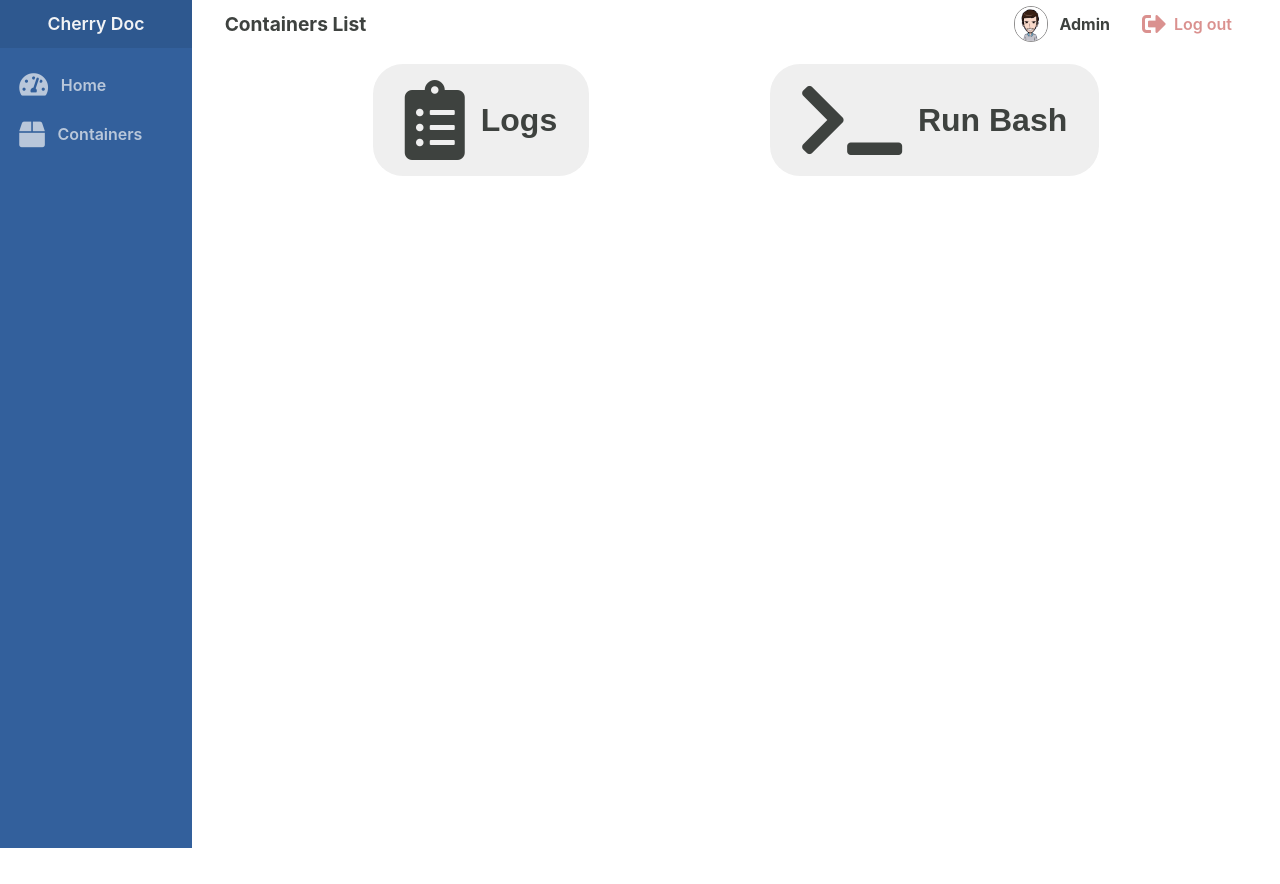
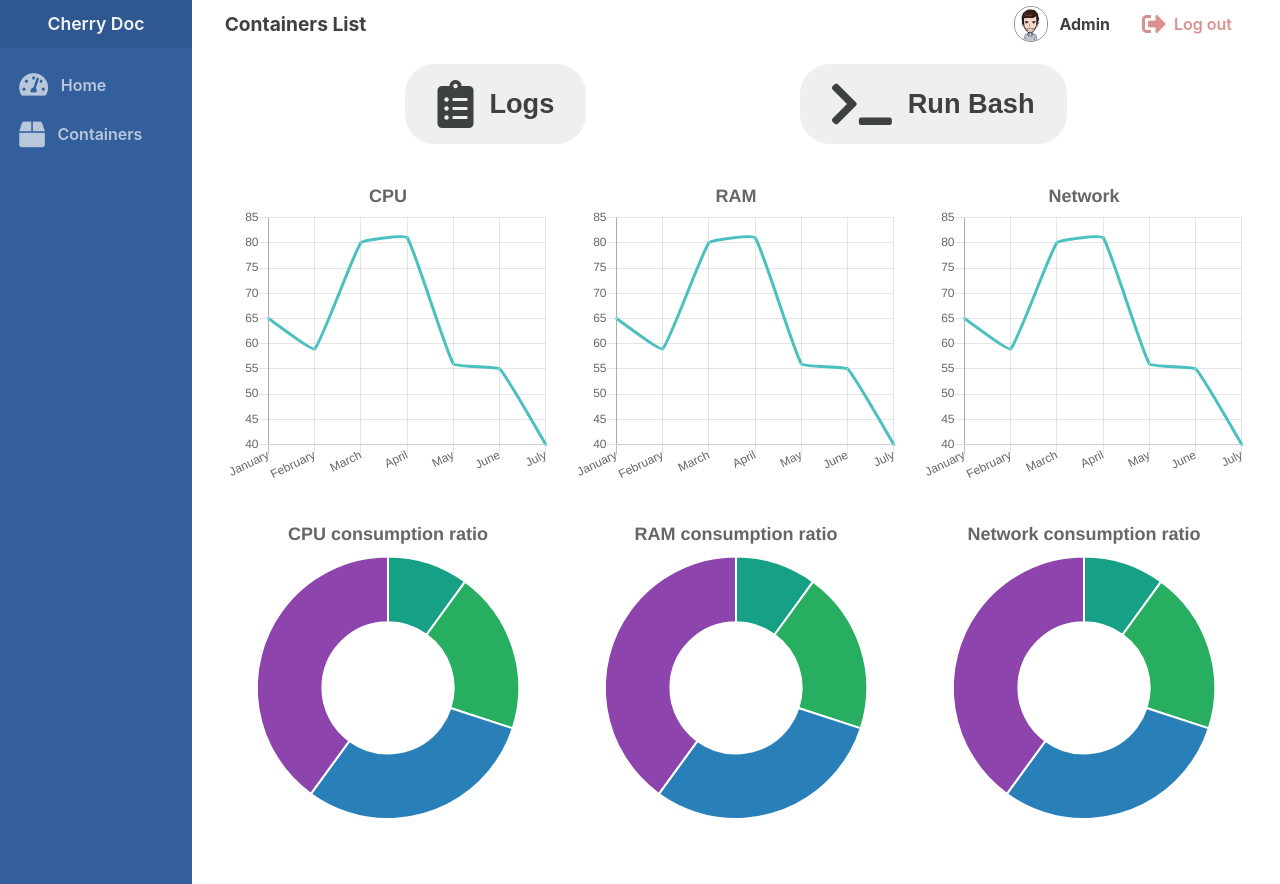
Before and after one commit to CherryDock/CherryDock, a React (Create React App) app: page /container-details/1 in a window 1280 px wide. Before the commit the page ends 848 px from the top, so only its background shows below. Built offline with nearby package versions, Linux system fonts and the light colour scheme.

Commit message:
#12 #15 #16 #18 - Add action buttons and charts in the ContainerDetail component

```diff
--- a/package.json
+++ b/package.json
@@ -12,9 +12,11 @@
     "@types/react": "^16.9.34",
     "@types/react-dom": "^16.9.7",
     "@types/react-router-dom": "^5.1.5",
+    "chart.js": "^2.9.3",
     "classnames": "^2.2.6",
     "node-sass": "^4.14.1",
     "react": "^16.13.1",
+    "react-chartjs-2": "^2.9.0",
     "react-dom": "^16.13.1",
     "react-router-dom": "^5.1.2",
     "react-scripts": "3.4.1",
--- /dev/null
+++ b/src/components/Charts/LinePlot/LinePlot.tsx
@@ -0,0 +1,64 @@
+import React from 'react';
+import { Line } from 'react-chartjs-2';
+
+interface LinePlotProps {
+    heightScreenRatio: number;
+    data: number[];
+    title: string;
+}
+
+function LinePlot({ heightScreenRatio, data, title }: LinePlotProps) {
+
+    const screenHeight = window.innerHeight;
+    const PlotHeight = screenHeight * heightScreenRatio;
+
+    const optionConf = {
+        legend: {
+            display: false
+        },
+        title: {
+            display: true,
+            text: title,
+            fontSize: 18
+        }
+    }
+
+    const dataConf = {
+        labels: ['January', 'February', 'March', 'April', 'May', 'June', 'July'],
+        datasets: [
+            {
+                label: 'My First dataset',
+                fill: false,
+                lineTension: 0.1,
+                backgroundColor: 'rgba(75,192,192,0.4)',
+                borderColor: 'rgba(75,192,192,1)',
+                borderCapStyle: 'butt',
+                borderDash: [],
+                borderDashOffset: 0.0,
+                borderJoinStyle: 'miter',
+                pointBorderColor: 'rgba(75,192,192,1)',
+                pointBackgroundColor: '#fff',
+                pointBorderWidth: 1,
+                pointHoverRadius: 5,
+                pointHoverBackgroundColor: 'rgba(75,192,192,1)',
+                pointHoverBorderColor: 'rgba(220,220,220,1)',
+                pointHoverBorderWidth: 2,
+                pointRadius: 1,
+                pointHitRadius: 10,
+                data: data
+            }
+        ]
+    };
+
+    return (
+        <div>
+            <Line
+                data={dataConf}
+                height={PlotHeight}
+                options={optionConf}
+            />
+        </div>
+    )
+}
+
+export default LinePlot
--- /dev/null
+++ b/src/components/Charts/RatioPlot/RatioPlot.tsx
@@ -0,0 +1,63 @@
+import React from 'react';
+import { Doughnut } from 'react-chartjs-2';
+
+interface RatioPlotData {
+    id: number;
+    label: string;
+    value: number;
+}
+
+interface RatioPlotProps {
+    data: RatioPlotData[];
+    heightScreenRatio: number;
+    title: string;
+}
+
+const colorsPaletteHover = ['#1abc9c', '#2ecc71', '#3498db', '#9b59b6', '#f1c40f', '#e67e22', '#e74c3c', '#34495e'];
+const colorsPalette = ['#16a085', '#27ae60', '#2980b9', '#8e44ad', '#f39c12', '#d35400', '#c0392b', '#2c3e50']
+
+function LinePlot({ heightScreenRatio, data, title }: RatioPlotProps) {
+
+    const screenHeight = window.innerHeight;
+    const PlotHeight = screenHeight * heightScreenRatio;
+
+    const numOfSlices = data.length;
+
+    const colors = colorsPalette.slice(0, numOfSlices);
+    const colorsHover = colorsPaletteHover.slice(0, numOfSlices);
+    const values = data.map(item => item.value);
+    const labels = data.map(item => item.label);
+
+    const dataConf = {
+        labels: labels,
+        datasets: [{
+            data: values,
+            backgroundColor: colors,
+            hoverBackgroundColor: colorsHover
+        }]
+    }
+
+    const optionConf = {
+        legend: {
+            display: false
+        },
+        title: {
+            display: true,
+            text: title,
+            fontSize: 18
+        }
+    }
+
+
+    return (
+        <div>
+            <Doughnut
+                data={dataConf}
+                height={PlotHeight}
+                options={optionConf}
+            />
+        </div>
+    )
+}
+
+export default LinePlot
--- a/src/components/ContainerDetails/ActionButtons/action-buttons.module.scss
+++ b/src/components/ContainerDetails/ActionButtons/action-buttons.module.scss
@@ -19,14 +19,14 @@ $button-color: #3e423f;
       }
 
     .actionLabel {
-      font-size: 2rem;
+      font-size: 1.7rem;
       margin-left: 1rem;
       color: $button-color;
       font-weight: 600;
     }
 
     .actionIcon {
-      font-size: 5rem;
+      font-size: 3rem;
       color: $button-color;
     }
   }
--- a/src/components/SideBar/side-bar.module.scss
+++ b/src/components/SideBar/side-bar.module.scss
@@ -3,7 +3,8 @@ $sidebar-background-color-light: #33609c;
 $primary-text-color: #f2f3f5;
 
 .container {
-  height: 100vh;
+  background-color: $sidebar-background-color-light;
+  height: 100%;
 
   .appName {
     background-color: $sidebar-background-color;
@@ -21,8 +22,6 @@ $primary-text-color: #f2f3f5;
     }
   }
   .links {
-    background-color: $sidebar-background-color-light;
-    height: 100vh;
     margin: 0;
     padding: 0;
 
--- a/src/navigation/app-routing.module.scss
+++ b/src/navigation/app-routing.module.scss
@@ -4,6 +4,7 @@
 
 .sidebar {
     width: 15%;
+    min-height: 100%;
 
     @media only screen and (max-width: 1050px) {
         width: 20%;
--- a/src/screens/ContainerDetails/ContainerDetails.tsx
+++ b/src/screens/ContainerDetails/ContainerDetails.tsx
@@ -2,14 +2,37 @@ import React, { useState, useEffect } from 'react';
 import style from './container-details.module.scss';
 import { useParams } from "react-router-dom";
 import ActionButtons from '../../components/ContainerDetails/ActionButtons/ActionButtons';
+import LinePlot from '../../components/Charts/LinePlot/LinePlot';
+import RatioPlot from '../../components/Charts/RatioPlot/RatioPlot';
+import { lineDummyData, ratioDummyData } from './dummy-data';
 
 function ContainerDetails() {
     const { id } = useParams();
 
+    const displayLineChart = lineDummyData.map(data => {
+        return (
+            <div key={data.id} className={style.plot}>
+                <LinePlot heightScreenRatio={0.35} data={data.data} title={data.title} />
+            </div>
+        )
+    });
+
+    const displayRatioPlot = ratioDummyData.map(data => {
+        return (
+            <div key={data.id} className={style.plot}>
+                <RatioPlot heightScreenRatio={0.35} data={data.data} title={data.title} />
+            </div>
+        )
+    });
+
     return (
         <div>
             <div className={style.actionButons}>
-            <ActionButtons />
+                <ActionButtons />
+            </div>
+            <div className={style.containerStats}>
+                {displayLineChart}
+                {displayRatioPlot}
             </div>
         </div>
     )
--- a/src/screens/ContainerDetails/container-details.module.scss
+++ b/src/screens/ContainerDetails/container-details.module.scss
@@ -1,3 +1,15 @@
 .actionButons {
     margin-top: 1rem;
 }
+
+.containerStats {
+    padding: 2rem 2rem;
+    display: flex;
+    flex-wrap: wrap;
+    justify-content: space-between;
+
+    .plot {
+        flex: 0 0 32%;
+        margin-bottom: 2rem;
+    }
+}
--- /dev/null
+++ b/src/screens/ContainerDetails/dummy-data.ts
@@ -0,0 +1,98 @@
+export const lineDummyData = [
+  {
+    id: 1,
+    data: [65, 59, 80, 81, 56, 55, 40],
+    title: "CPU",
+  },
+  {
+    id: 2,
+    data: [65, 59, 80, 81, 56, 55, 40],
+    title: "RAM",
+  },
+  {
+    id: 3,
+    data: [65, 59, 80, 81, 56, 55, 40],
+    title: "Network",
+  },
+];
+
+export const ratioDummyData = [
+    {
+        id: 1,
+        title: 'CPU consumption ratio',
+        data: [
+            {
+              id: 1,
+              label: "App-Backend",
+              value: 10,
+            },
+            {
+              id: 2,
+              label: "App-Frontend",
+              value: 20,
+            },
+            {
+              id: 3,
+              label: "ETL-Microservice",
+              value: 30,
+            },
+            {
+              id: 4,
+              label: "Unused",
+              value: 40,
+            },
+          ]
+    },
+    {
+        id: 2,
+        title: 'RAM consumption ratio',
+        data: [
+            {
+              id: 1,
+              label: "App-Backend",
+              value: 10,
+            },
+            {
+              id: 2,
+              label: "App-Frontend",
+              value: 20,
+            },
+            {
+              id: 3,
+              label: "ETL-Microservice",
+              value: 30,
+            },
+            {
+              id: 4,
+              label: "App-Backend",
+              value: 40,
+            },
+          ]
+    },
+    {
+        id: 3,
+        title: 'Network consumption ratio',
+        data: [
+            {
+              id: 1,
+              label: "App-Backend",
+              value: 10,
+            },
+            {
+              id: 2,
+              label: "App-Frontend",
+              value: 20,
+            },
+            {
+              id: 3,
+              label: "ETL-Microservice",
+              value: 30,
+            },
+            {
+              id: 4,
+              label: "App-Backend",
+              value: 40,
+            },
+          ]
+    }
+];
```
Also changed, not shown: src/components/Charts/LinePlot/line-plot.module.scss (added), src/components/Charts/RatioPlot/ratio-plot.module.scss (added), 1 other file (tests, documents, lock files or other folders).
